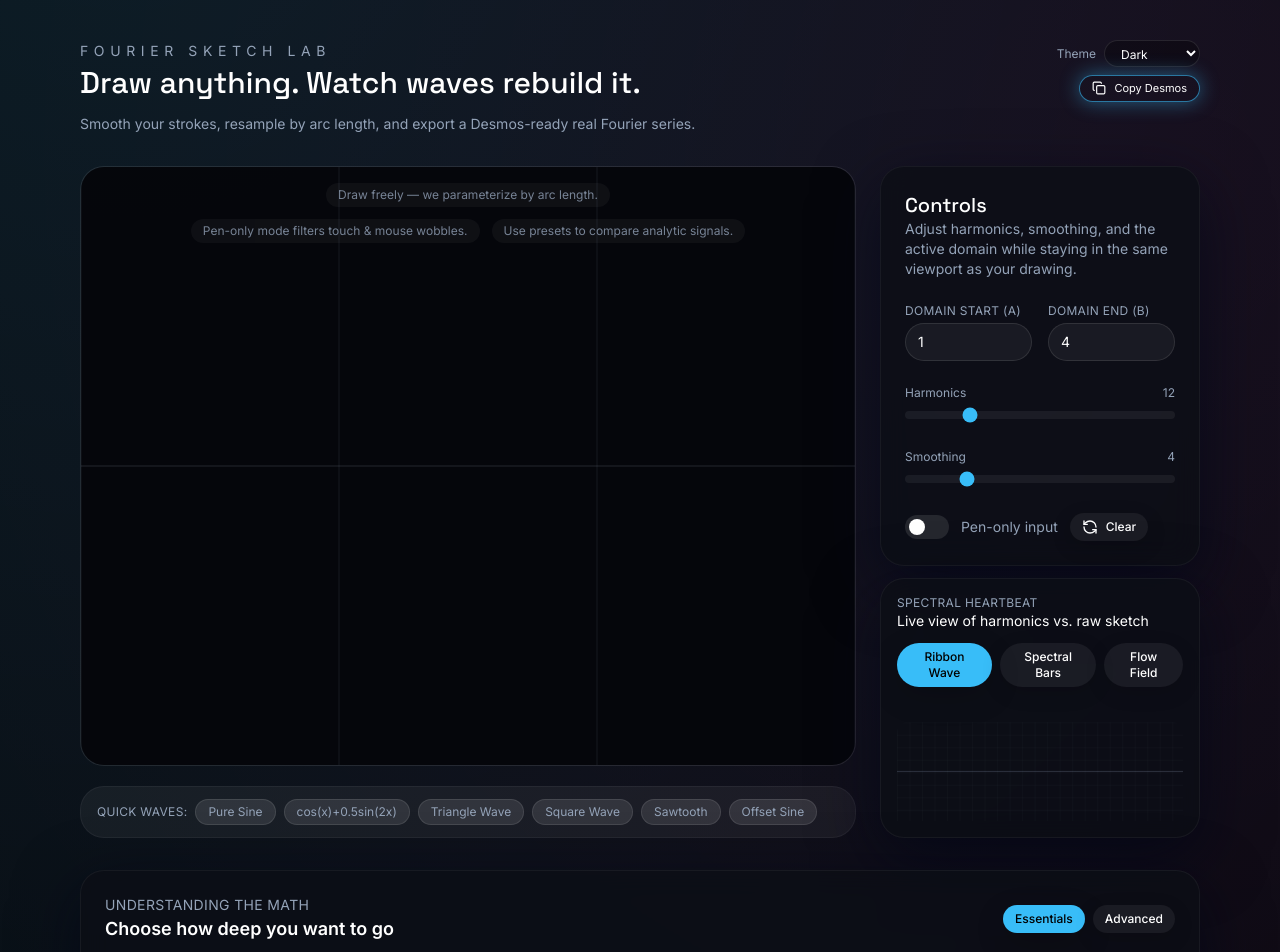
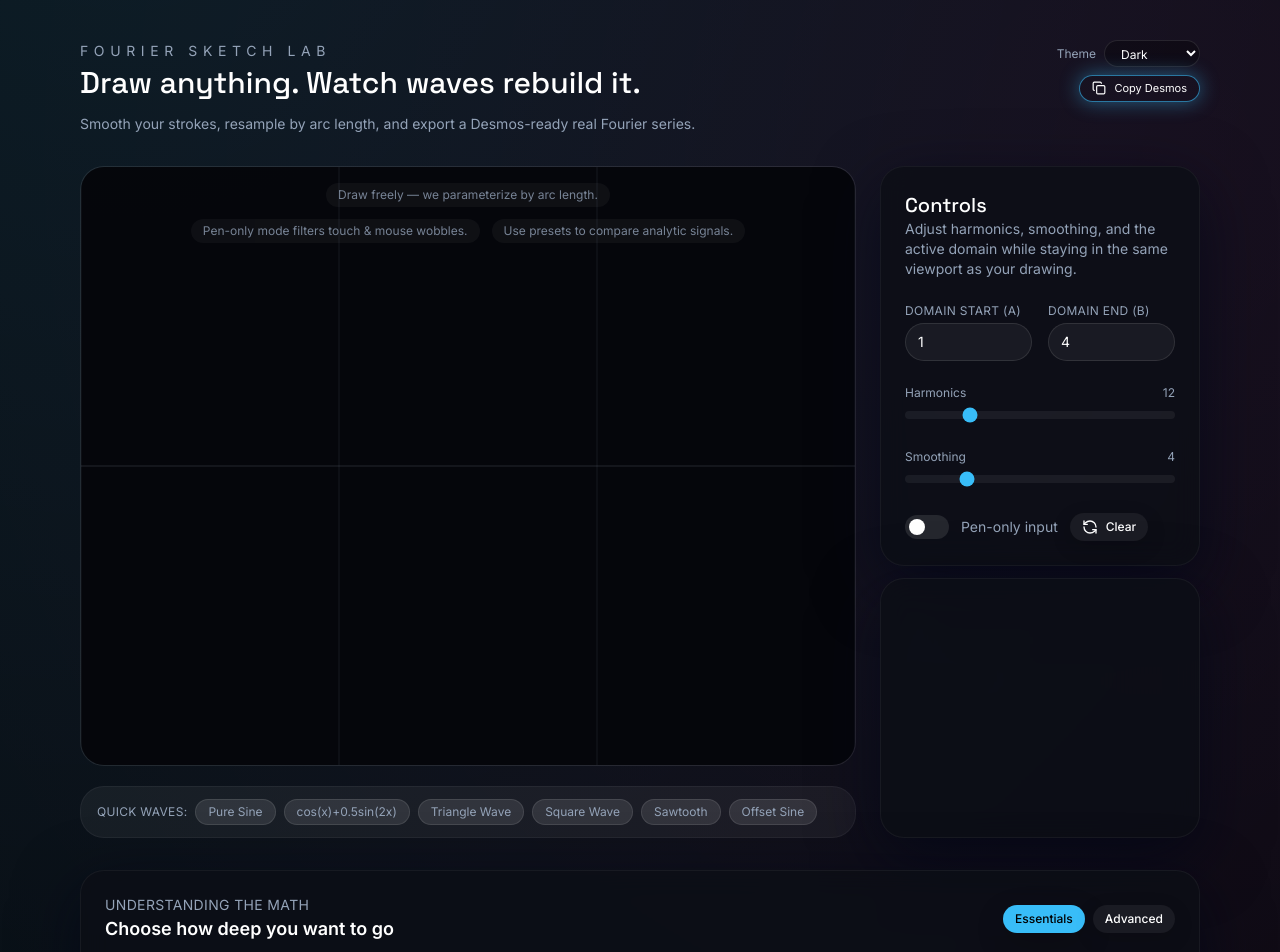
Before and after one commit to raafaehc/Fourier-Sketch, a React (Vite) app: page / in a window 1280 px wide. Shown: the top 952 px of the page. Built offline with nearby package versions, Linux system fonts and the light colour scheme.

Commit message:
Made changes to the animation box

```diff
--- a/src/app/App.tsx
+++ b/src/app/App.tsx
@@ -33,9 +33,18 @@ export default function App() {
   const [penOnly, setPenOnly] = useLocalStorage('fourier.pen-only', false);
   const [domainInput, setDomainInput] = useState<DomainRange>(DEFAULT_DOMAIN);
   const [canvasSize, setCanvasSize] = useState(DEFAULT_CANVAS);
+  const [isPreset, setIsPreset] = useState(false);
   const [explainLevel, setExplainLevel] = useState<'intro' | 'advanced'>('intro');
   const [seriesOpen, setSeriesOpen] = useState(false);
-  const [vizMode, setVizMode] = useState<'wave' | 'bars' | 'flow'>('wave');
+  const vizModes: Array<'wave' | 'ribbon' | 'echo'> = ['wave', 'ribbon', 'echo'];
+  const [vizMode, setVizMode] = useState<'wave' | 'ribbon' | 'echo'>(() => {
+    const index = Math.floor(Math.random() * vizModes.length);
+    return vizModes[index];
+  });
+  const [isDrawing, setIsDrawing] = useState(false);
+  const [reconClipProgress, setReconClipProgress] = useState(0);
+  const [vizValues, setVizValues] = useState<number[]>([]);
+  const [vizSampleX, setVizSampleX] = useState<number[]>([]);
   type ThemeName = 'dark' | 'light' | 'midnight' | 'sunset' | 'forest' | 'neon';
   const themeOptions: { id: ThemeName; label: string }[] = [
     { id: 'dark', label: 'Dark' },
@@ -56,6 +65,40 @@ export default function App() {
 
 
   const domainSafe = useMemo(() => normalizeDomain(domainInput), [domainInput]);
+
+  useEffect(() => {
+    if (!isDrawing) return;
+    const current = vizMode;
+    let next = current;
+    if (vizModes.length > 1) {
+      while (next === current) {
+        next = vizModes[Math.floor(Math.random() * vizModes.length)];
+      }
+    }
+    setVizMode(next);
+  }, [isDrawing, vizMode]);
+
+  useEffect(() => {
+    if (isDrawing) {
+      setReconClipProgress(0);
+      return;
+    }
+    if (!canvasSize.width) return;
+    let frame: number;
+    const start = performance.now();
+    const duration = 1200;
+    const tick = (now: number) => {
+      const t = Math.min(1, (now - start) / duration);
+      setReconClipProgress(t);
+      if (t < 1) {
+        frame = requestAnimationFrame(tick);
+      }
+    };
+    frame = requestAnimationFrame(tick);
+    return () => {
+      if (frame) cancelAnimationFrame(frame);
+    };
+  }, [isDrawing, canvasSize.width]);
 
   const simplified = useMemo(
     () => simplifyPath(rawPoints, 1.2),
@@ -87,6 +130,13 @@ export default function App() {
     [coeffs, sampleU],
   );
 
+  useEffect(() => {
+    if (isDrawing) return;
+    if (!reconstructionValues.length || !sampleX.length) return;
+    setVizValues(reconstructionValues);
+    setVizSampleX(sampleX);
+  }, [isDrawing, reconstructionValues, sampleX]);
+
   const handleCopy = useCallback(async () => {
     const desmos = buildDesmosExport(coeffs, domainSafe);
     await copyToClipboard(desmos);
@@ -100,6 +150,7 @@ export default function App() {
       const generated = signal.generate(samples);
       const points = valuesToPoints(generated, canvasSize.width, canvasSize.height);
       setRawPoints(points);
+       setIsPreset(true);
       toast({ title: 'Preset applied', description: signal.label });
     },
     [canvasSize.height, canvasSize.width, toast],
@@ -107,10 +158,12 @@ export default function App() {
 
   const handleDrawingChange = useCallback((points: DrawingPoint[]) => {
     setRawPoints(points);
+    setIsPreset(false);
   }, []);
 
   const handleClear = useCallback(() => {
     setRawPoints([]);
+    setIsPreset(false);
   }, []);
 
   const handleDomainChange = useCallback((range: DomainRange) => {
@@ -120,11 +173,11 @@ export default function App() {
   const seriesText = useMemo(() => formatSeriesText(coeffs), [coeffs]);
   const desmosExport = useMemo(() => buildDesmosExport(coeffs, domainSafe), [coeffs, domainSafe]);
 
-  const displayPoints = smoothed.length ? smoothed : rawPoints;
+  const displayPoints = isPreset ? rawPoints : smoothed.length ? smoothed : rawPoints;
 
   const reconstructionPath = useMemo(() => {
     if (!reconstructionValues.length) return [];
-    return reconstructionValues.map((value, index) => {
+    const full = reconstructionValues.map((value, index) => {
       const xCoord =
         sampleX[index] ?? (sampleU[index] ?? 0) * Math.max(canvasSize.width - 1, 1);
       return {
@@ -132,7 +185,67 @@ export default function App() {
         y: valueToCanvasY(value, canvasSize.height),
       };
     });
-  }, [reconstructionValues, sampleX, sampleU, canvasSize.width, canvasSize.height]);
+    if (!displayPoints.length || !canvasSize.width) return full;
+
+    let minDrawX = Infinity;
+    let maxDrawX = -Infinity;
+    for (const point of displayPoints) {
+      if (point.x < minDrawX) minDrawX = point.x;
+      if (point.x > maxDrawX) maxDrawX = point.x;
+    }
+    if (!Number.isFinite(minDrawX) || !Number.isFinite(maxDrawX)) return full;
+
+    let clipLeft: number;
+    let clipRight: number;
+
+    if (isDrawing) {
+      clipLeft = minDrawX;
+      clipRight = maxDrawX;
+    } else {
+      const t = reconClipProgress;
+      clipLeft = minDrawX * (1 - t);
+      clipRight = maxDrawX + (canvasSize.width - maxDrawX) * t;
+    }
+
+    if (clipRight <= clipLeft) return full;
+    return full.filter((point) => point.x >= clipLeft && point.x <= clipRight);
+  }, [reconstructionValues, sampleX, sampleU, canvasSize.width, canvasSize.height, displayPoints, isDrawing, reconClipProgress]);
+
+  const vizVisibleRange = useMemo(() => {
+    if (!displayPoints.length || !canvasSize.width) {
+      return { start: 0, end: 1 };
+    }
+
+    let minDrawX = Infinity;
+    let maxDrawX = -Infinity;
+    for (const point of displayPoints) {
+      if (point.x < minDrawX) minDrawX = point.x;
+      if (point.x > maxDrawX) maxDrawX = point.x;
+    }
+    if (!Number.isFinite(minDrawX) || !Number.isFinite(maxDrawX)) {
+      return { start: 0, end: 1 };
+    }
+
+    let clipLeft: number;
+    let clipRight: number;
+
+    if (isDrawing) {
+      clipLeft = minDrawX;
+      clipRight = maxDrawX;
+    } else {
+      const t = reconClipProgress;
+      clipLeft = minDrawX * (1 - t);
+      clipRight = maxDrawX + (canvasSize.width - maxDrawX) * t;
+    }
+
+    if (clipRight <= clipLeft) {
+      return { start: 0, end: 1 };
+    }
+
+    const start = Math.max(0, Math.min(1, clipLeft / canvasSize.width));
+    const end = Math.max(start, Math.min(1, clipRight / canvasSize.width));
+    return { start, end };
+  }, [displayPoints, canvasSize.width, isDrawing, reconClipProgress]);
 
   return (
     <motion.main
@@ -201,6 +314,7 @@ export default function App() {
                 onResize={setCanvasSize}
                 classNameOverride="min-h-[600px]"
                 theme={theme}
+                onDrawingStateChange={setIsDrawing}
               />
             </div>
             <PresetBubbles onSelect={handleSelectSignal} className="-mt-2" />
@@ -218,13 +332,15 @@ export default function App() {
             onClear={handleClear}
           />
           <SpectralViz
-            values={values}
-            reconstruction={reconstructionValues}
-            sampleX={sampleX}
+            values={!isDrawing && vizValues.length > 0 && vizSampleX.length > 0 ? vizValues : []}
+            reconstruction={!isDrawing && vizValues.length > 0 && vizSampleX.length > 0 ? vizValues : []}
+            sampleX={!isDrawing && vizValues.length > 0 && vizSampleX.length > 0 ? vizSampleX : []}
             className="mt-auto min-h-[260px] overflow-hidden"
             mode={vizMode}
             theme={theme}
             onModeChange={setVizMode}
+            visibleRange={vizVisibleRange}
+            isDrawing={false}
           />
         </div>
       </motion.section>
--- a/src/components/CanvasPane.tsx
+++ b/src/components/CanvasPane.tsx
@@ -21,6 +21,7 @@ export type CanvasPaneProps = {
   onResize?: (size: { width: number; height: number }) => void;
   classNameOverride?: string;
   theme?: 'dark' | 'light' | 'midnight' | 'sunset' | 'forest' | 'neon';
+  onDrawingStateChange?: (isDrawing: boolean) => void;
 };
 
 export function CanvasPane({
@@ -32,6 +33,7 @@ export function CanvasPane({
   onResize,
   classNameOverride,
   theme = 'dark',
+  onDrawingStateChange,
 }: CanvasPaneProps) {
   const canvasRef = useRef<HTMLCanvasElement | null>(null);
   const drawing = useRef(false);
@@ -157,6 +159,7 @@ export function CanvasPane({
       if (!canvas) return;
       canvas.setPointerCapture(event.pointerId);
       drawing.current = true;
+      onDrawingStateChange?.(true);
       const rectBounds = canvas.getBoundingClientRect();
       const point = createPoint(event.nativeEvent, rectBounds);
       activePoints.current = [point];
@@ -183,6 +186,7 @@ export function CanvasPane({
 
   const handlePointerUp = useCallback(() => {
     drawing.current = false;
+    onDrawingStateChange?.(false);
   }, []);
 
   const overlay = useMemo(() => {
--- a/src/components/SpectralViz.tsx
+++ b/src/components/SpectralViz.tsx
@@ -1,23 +1,57 @@
 import { useMemo } from 'react';
 import { motion } from 'framer-motion';
 import { cn } from '../lib/utils';
-import { Button } from './ui/button';
 
 const WIDTH = 640;
 const HEIGHT = 220;
-const VIEW_OFFSET = 60;
 
-function buildPath(xs: number[], values: number[]): string {
+function smoothValues(values: number[], radius = 2): number[] {
+  if (!values.length || radius <= 0) return values;
+  const result = new Array(values.length);
+  for (let i = 0; i < values.length; i += 1) {
+    let sum = 0;
+    let count = 0;
+    for (let k = -radius; k <= radius; k += 1) {
+      const idx = i + k;
+      if (idx >= 0 && idx < values.length) {
+        sum += values[idx];
+        count += 1;
+      }
+    }
+    result[i] = count ? sum / count : values[i];
+  }
+  return result;
+}
+
+type VisibleRange = { start: number; end: number };
+
+function clampRange(range?: VisibleRange): VisibleRange {
+  if (!range) return { start: 0, end: 1 };
+  let { start, end } = range;
+  start = Number.isFinite(start) ? Math.max(0, Math.min(1, start)) : 0;
+  end = Number.isFinite(end) ? Math.max(0, Math.min(1, end)) : 1;
+  if (end < start) end = start;
+  return { start, end };
+}
+
+function buildPath(xs: number[], values: number[], range?: VisibleRange): string {
   if (!values.length) return '';
+  const smoothed = smoothValues(values, 3);
   const safeXs = xs.length === values.length ? xs : values.map((_, idx) => idx);
   const minX = Math.min(...safeXs);
   const maxX = Math.max(...safeXs);
   const span = Math.max(maxX - minX, 1);
-  const points = values.map((value, index) => {
-    const normX = ((safeXs[index] - minX) / span) * WIDTH;
+  const { start, end } = clampRange(range);
+  const points: string[] = [];
+  for (let index = 0; index < smoothed.length; index += 1) {
+    const u = (safeXs[index] - minX) / span;
+    if (u < start || u > end) continue;
+    const normX = u * WIDTH;
+    const value = smoothed[index];
     const normY = (1 - (value + 1) / 2) * HEIGHT;
-    return `${normX.toFixed(2)},${normY.toFixed(2)}`;
-  });
+    points.push(`${normX.toFixed(2)},${normY.toFixed(2)}`);
+  }
+  if (!points.length) return '';
   return `M ${points.join(' L ')}`;
 }
 
@@ -26,16 +60,12 @@ type SpectralVizProps = {
   reconstruction: number[];
   sampleX: number[];
   className?: string;
-  mode: 'wave' | 'bars' | 'flow';
+  mode: 'wave' | 'ribbon' | 'echo';
   theme: 'dark' | 'light' | 'midnight' | 'sunset' | 'forest' | 'neon';
-  onModeChange: (mode: 'wave' | 'bars' | 'flow') => void;
+  onModeChange: (mode: SpectralVizProps['mode']) => void;
+  visibleRange?: VisibleRange;
+  isDrawing?: boolean;
 };
-
-const vizOptions: { id: SpectralVizProps['mode']; label: string }[] = [
-  { id: 'wave', label: 'Ribbon Wave' },
-  { id: 'bars', label: 'Spectral Bars' },
-  { id: 'flow', label: 'Flow Field' },
-];
 
 export function SpectralViz({
   values,
@@ -45,11 +75,18 @@ export function SpectralViz({
   mode,
   theme,
   onModeChange,
+  visibleRange,
+  isDrawing = false,
 }: SpectralVizProps) {
-  const rawPath = useMemo(() => buildPath(sampleX, values), [sampleX, values]);
-  const reconPath = useMemo(() => buildPath(sampleX, reconstruction), [sampleX, reconstruction]);
-  const barData = useMemo(() => buildBarData(reconstruction), [reconstruction]);
-  const flowLines = useMemo(() => buildFlowLines(reconstruction), [reconstruction]);
+  const range = clampRange(visibleRange);
+  const rawPath = useMemo(
+    () => buildPath(sampleX, values, range),
+    [sampleX, values, range.start, range.end],
+  );
+  const reconPath = useMemo(
+    () => buildPath(sampleX, reconstruction, range),
+    [sampleX, reconstruction, range.start, range.end],
+  );
 
   const visuals = {
     dark: { grid: 'rgba(148,163,184,0.12)', raw: '#94a3b8', background: 'url(#vizGrid)' },
@@ -63,46 +100,22 @@ export function SpectralViz({
 
   return (
     <div
-      className={cn('glass-card flex h-full flex-col rounded-3xl border border-white/5 p-4', className)}
+      className={cn('glass-card relative h-full overflow-hidden rounded-3xl border border-white/5 p-0', className)}
       aria-label="Spectral activity visualizer"
     >
-      <div className="flex flex-wrap items-center justify-between gap-3 pb-2">
-        <div>
-          <p className="text-xs uppercase tracking-wide text-muted">Spectral heartbeat</p>
-          <p className="text-sm text-white">Live view of harmonics vs. raw sketch</p>
-        </div>
-        <div className="flex gap-2">
-          {vizOptions.map((option) => (
-            <Button
-              key={option.id}
-              size="sm"
-              variant={mode === option.id ? 'primary' : 'ghost'}
-              onClick={() => onModeChange(option.id)}
-            >
-              {option.label}
-            </Button>
-          ))}
-        </div>
-      </div>
-      <div className="relative flex-1 overflow-hidden">
       <svg
         className="h-full w-full"
-          viewBox={`0 ${-VIEW_OFFSET} ${WIDTH} ${HEIGHT + VIEW_OFFSET}`}
+        viewBox={`0 0 ${WIDTH} ${HEIGHT}`}
+        preserveAspectRatio="xMidYMid meet"
         role="img"
         aria-label="Animated visualization of Fourier activity"
       >
         <defs>
-            <pattern id="vizGrid" width="28" height="28" patternUnits="userSpaceOnUse">
-              <path d={`M0 0 H28`} stroke={vizColors.grid} strokeWidth="1" />
-              <path d={`M0 0 V28`} stroke={vizColors.grid} strokeWidth="1" />
-            </pattern>
           <linearGradient id="vizGradient" x1="0%" y1="0%" x2="100%" y2="0%">
             <stop offset="0%" stopColor="var(--accent-color)" stopOpacity="0.85" />
             <stop offset="100%" stopColor="var(--accent-hover-color)" stopOpacity="0.95" />
           </linearGradient>
         </defs>
-          <rect width="100%" height="100%" rx="24" fill={vizColors.background} />
-
         {mode === 'wave' && (
           <>
             <g opacity={0.45}>
@@ -110,107 +123,122 @@ export function SpectralViz({
                 d={rawPath}
                 fill="none"
                 stroke={vizColors.raw}
-                  strokeWidth={1.4}
+                strokeWidth={4}
                 strokeLinecap="round"
-                  initial={{ pathLength: 0 }}
-                  animate={{ pathLength: 1 }}
-                  transition={{ duration: 1.6, ease: 'easeInOut' }}
+                strokeLinejoin="round"
+                initial={{ pathLength: 0, opacity: 0.3 }}
+                animate={
+                  isDrawing
+                    ? { pathLength: 1, opacity: 0.5 }
+                    : { pathLength: 1, opacity: [0.3, 0.7, 0.3] }
+                }
+                transition={
+                  isDrawing
+                    ? { duration: 0.4, ease: 'easeOut' }
+                    : {
+                        duration: 2,
+                        ease: 'easeInOut',
+                        repeat: Infinity,
+                        repeatType: 'reverse',
+                      }
+                }
               />
             </g>
             <motion.path
               d={reconPath}
               fill="none"
               stroke="url(#vizGradient)"
-                strokeWidth={2}
+              strokeWidth={6}
               strokeLinecap="round"
-                initial={{ pathLength: 0 }}
-                animate={{ pathLength: 1, opacity: [0.4, 0.9, 0.4] }}
-                transition={{ duration: 2.8, repeat: Infinity, ease: 'easeInOut' }}
+              strokeLinejoin="round"
+              initial={{ pathLength: 0, opacity: 0.5 }}
+              animate={
+                isDrawing
+                  ? { pathLength: 1, opacity: 0.9 }
+                  : { pathLength: 1, opacity: [0.6, 1, 0.6] }
+              }
+              transition={
+                isDrawing
+                  ? { duration: 0.5, ease: 'easeOut' }
+                  : {
+                      duration: 2.8,
+                      repeat: Infinity,
+                      repeatType: 'reverse',
+                      ease: 'easeInOut',
+                    }
+              }
             />
           </>
         )}
 
-          {mode === 'bars' && (
+        {mode === 'ribbon' && (
           <g>
-              {barData.map((value, index) => {
-                const gap = 4;
-                const barWidth = WIDTH / barData.length - gap;
-                const normalized = (value + 1) / 2;
-                const barHeight = normalized * HEIGHT;
-                const x = index * (barWidth + gap);
-                const y = HEIGHT - barHeight;
-                return (
-                  <motion.rect
-                    key={`bar-${index}`}
-                    x={x}
-                    y={y}
-                    width={barWidth}
-                    height={barHeight}
-                    rx={6}
-                    fill="url(#vizGradient)"
-                    initial={{ height: 0, opacity: 0.4 }}
-                    animate={{ height: barHeight, opacity: 0.9 }}
-                    transition={{ duration: 0.8, delay: index * 0.03 }}
+            {[-8, 0, 8].map((offset, bandIndex) => (
+              <motion.path
+                key={`ribbon-${bandIndex}`}
+                d={reconPath}
+                fill="none"
+                stroke="url(#vizGradient)"
+                strokeWidth={bandIndex === 1 ? 8 : 4}
+                strokeOpacity={bandIndex === 1 ? 0.5 : 0.25}
+                strokeLinecap="round"
+                strokeLinejoin="round"
+                transform={`translate(0 ${offset})`}
+                initial={{ pathLength: 0, opacity: 0 }}
+                animate={
+                  isDrawing
+                    ? { pathLength: 1, opacity: 0.7 }
+                    : { pathLength: 1, opacity: [0.2, 0.8, 0.2] }
+                }
+                transition={
+                  isDrawing
+                    ? { duration: 0.6, ease: 'easeOut' }
+                    : {
+                        duration: 3.2 + bandIndex * 0.4,
+                        repeat: Infinity,
+                        repeatType: 'reverse',
+                        ease: 'easeInOut',
+                      }
+                }
               />
-                );
-              })}
+            ))}
           </g>
         )}
 
-          {mode === 'flow' && (
+        {mode === 'echo' && (
           <g>
-              {flowLines.map((path, index) => (
+            {[0, -6, 6].map((offset, echoIndex) => (
               <motion.path
-                  key={`flow-${index}`}
-                  d={path}
+                key={`echo-${echoIndex}`}
+                d={reconPath}
                 fill="none"
                 stroke="url(#vizGradient)"
-                  strokeWidth={index === 0 ? 3 : 1.5}
-                  strokeOpacity={index === 0 ? 0.9 : 0.4}
-                  initial={{ pathLength: 0, opacity: 0.2 }}
-                  animate={{ pathLength: 1, opacity: [0.3, 0.8, 0.3] }}
-                  transition={{ duration: 3 + index, repeat: Infinity, ease: 'easeInOut' }}
+                strokeWidth={echoIndex === 0 ? 7 : 4}
+                strokeOpacity={echoIndex === 0 ? 0.9 : 0.5}
+                strokeLinecap="round"
+                strokeLinejoin="round"
+                strokeDasharray="12 8"
+                transform={`translate(0 ${offset})`}
+                initial={{ pathLength: 0, strokeDashoffset: 20 }}
+                animate={
+                  isDrawing
+                    ? { pathLength: 1, strokeDashoffset: 10 }
+                    : { pathLength: 1, strokeDashoffset: [0, 40] }
+                }
+                transition={
+                  isDrawing
+                    ? { duration: 0.6, ease: 'easeOut' }
+                    : {
+                        duration: 3.5 + echoIndex * 0.5,
+                        repeat: Infinity,
+                        ease: 'easeInOut',
+                      }
+                }
               />
             ))}
           </g>
         )}
       </svg>
     </div>
-    </div>
   );
 }
-
-function buildBarData(values: number[]): number[] {
-  if (!values.length) return [];
-  const bucketSize = Math.max(1, Math.floor(values.length / 32));
-  const buckets: number[] = [];
-  for (let i = 0; i < values.length; i += bucketSize) {
-    const slice = values.slice(i, i + bucketSize);
-    const avg = slice.reduce((sum, value) => sum + value, 0) / slice.length;
-    buckets.push(avg);
-  }
-  return buckets;
-}
-
-function buildFlowLines(values: number[]): string[] {
-  if (!values.length) return [];
-  const lines: string[] = [];
-  const segments = 160;
-  const loops = 3;
-  for (let band = 0; band < 3; band += 1) {
-    const amplitude = 20 + band * 8;
-    const offsetY = band * 12;
-    const pts: string[] = [];
-    for (let i = 0; i <= segments; i += 1) {
-      const t = i / segments;
-      const angle = t * Math.PI * 2 * loops;
-      const index = Math.floor(t * values.length) % values.length;
-      const value = values[index];
-      const x = t * WIDTH + Math.sin(angle) * 12;
-      const y = HEIGHT / 2 + offsetY + Math.sin(angle) * amplitude + value * 18;
-      pts.push(`${x.toFixed(2)},${y.toFixed(2)}`);
-    }
-    lines.push(`M ${pts.join(' L ')}`);
-  }
-  return lines;
-}
```
Also changed, not shown: 7 other files (tests, documents, lock files or other folders). Lines whose indentation alone changed are shown as unchanged.
